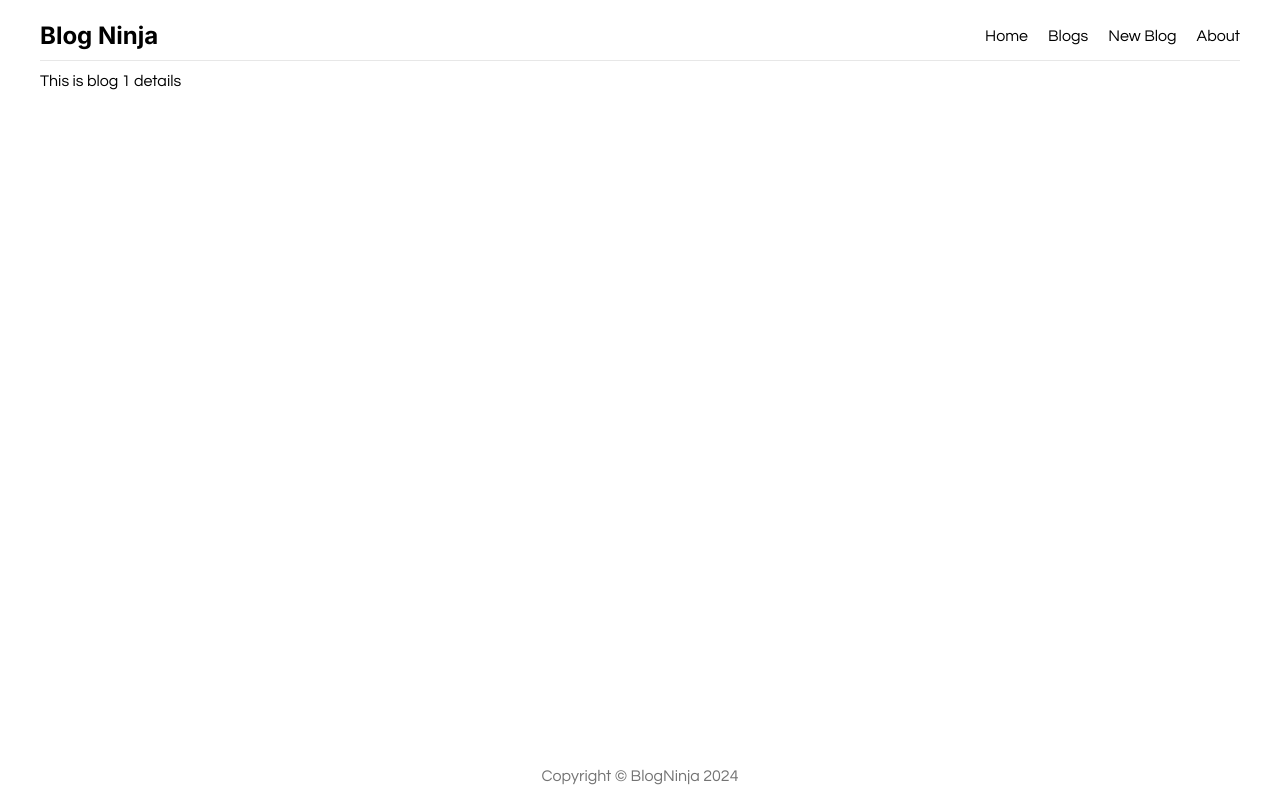
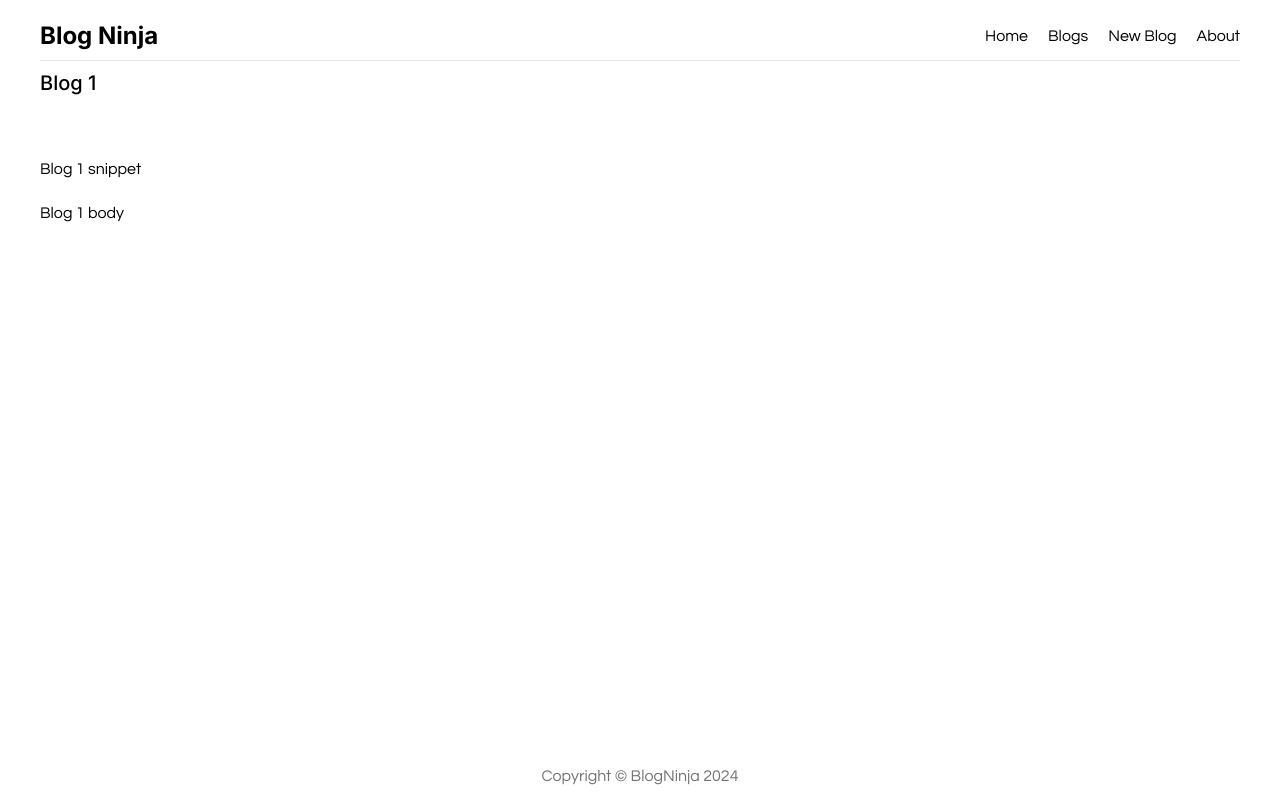
Before and after one commit to riyoneri/blog-ninja--fullstack, a Next.js app in the folder front-end/: page /blogs/1 in a window 1280 px wide. Built offline with nearby package versions, Linux system fonts and the light colour scheme.

Commit message:
refactor: refine blog details page [frontend]

```diff
--- a/front-end/app/blogs/[id]/page.tsx
+++ b/front-end/app/blogs/[id]/page.tsx
@@ -3,6 +3,7 @@
 import { notFound, useParams } from "next/navigation";
 
 import { Blog } from "../page";
+import Title from "@/components/title";
 
 const Blogs: Blog[] = [
   {
@@ -28,7 +29,9 @@ export default function BlogDetails() {
 
   return (
     <>
-      <div> This is blog {blog?._id} details</div>
+      <Title title={blog.title} />
+      <div className="py-5">{blog.snippet}</div>
+      <div>{blog.body}</div>
     </>
   );
 }
```
